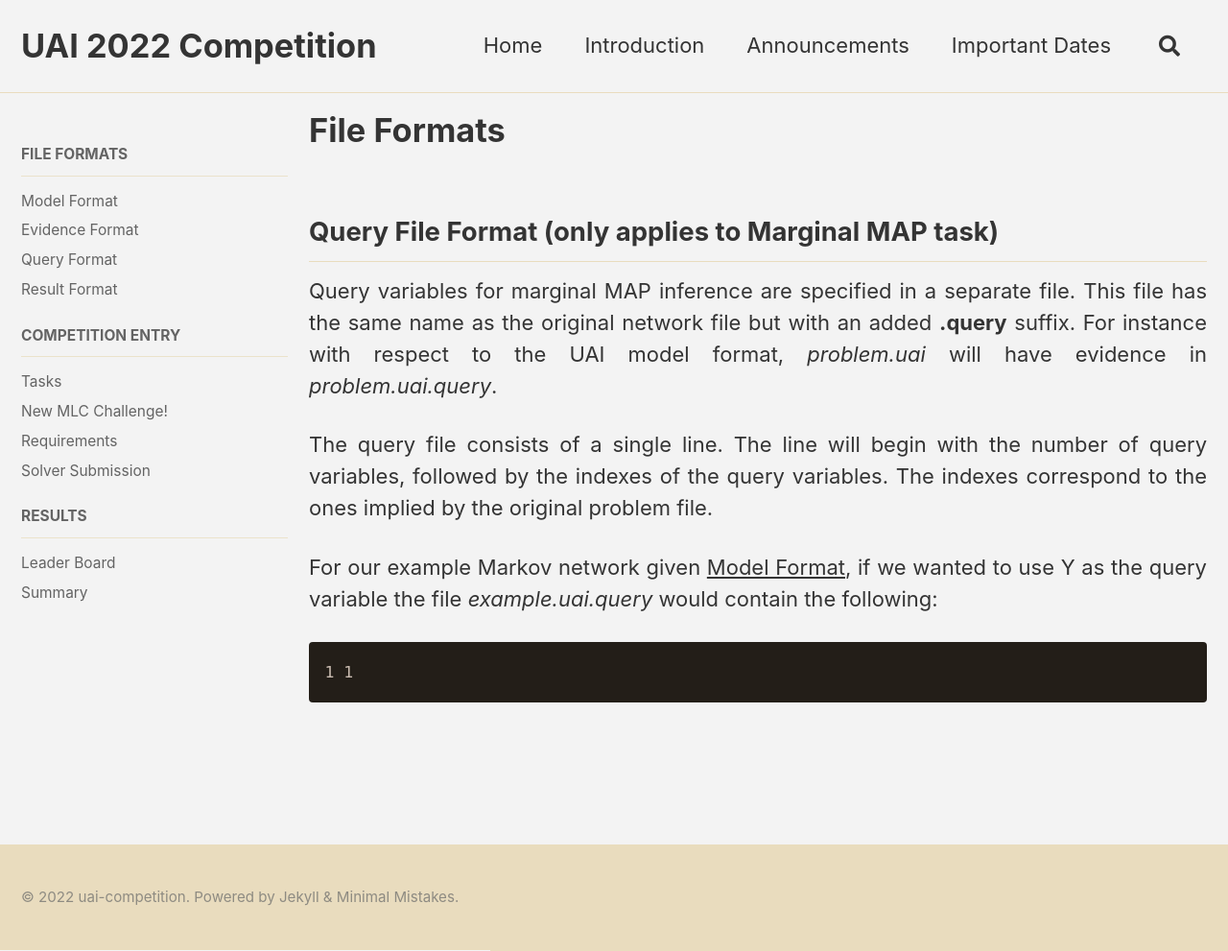
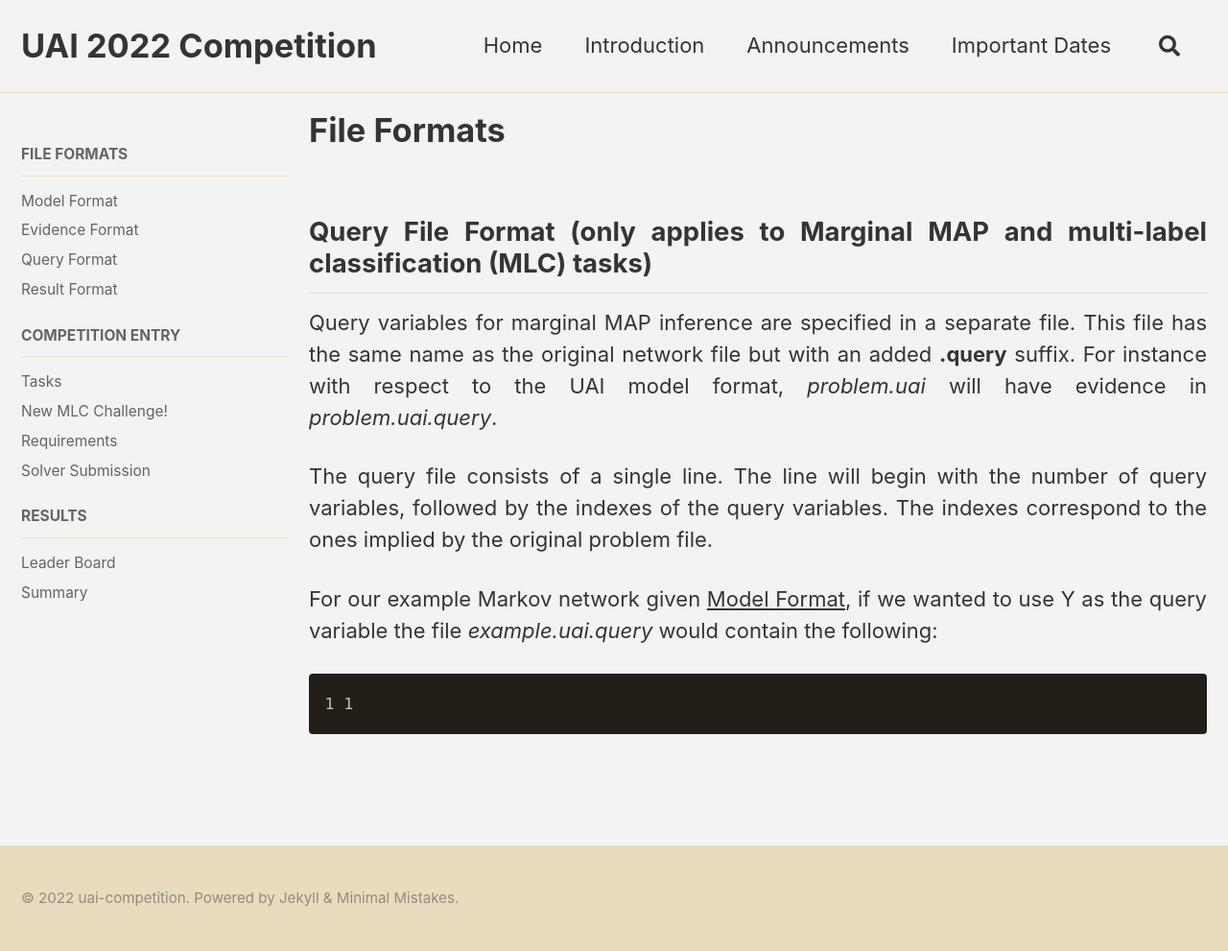
Before and after one commit to vibhavg1/uai-competition-dev, a Jekyll site: the page built from _pages/root/file-formats/query-format.md, in a window 1280 px wide and 991 px high. Shown: the whole window at 96% size. Built offline with Jekyll 4.4.1, drawn with Linux system fonts in a browser that asks for light colours; cached includes are drawn as plain includes.

Commit message:
Update query-format.md

```diff
--- a/_pages/root/file-formats/query-format.md
+++ b/_pages/root/file-formats/query-format.md
@@ -3,7 +3,7 @@ title: "File Formats"
 permalink: /file-formats/query-format/
 ---
 
-## Query File Format (only applies to Marginal MAP task)
+## Query File Format (only applies to Marginal MAP and multi-label classification (MLC) tasks)
 Query variables for marginal MAP inference are specified in a separate file.
 This file has the same name as the original network file but with an added **.query** suffix.
 For instance with respect to the UAI model format, _problem.uai_ will have evidence in _problem.uai.query_.
```
